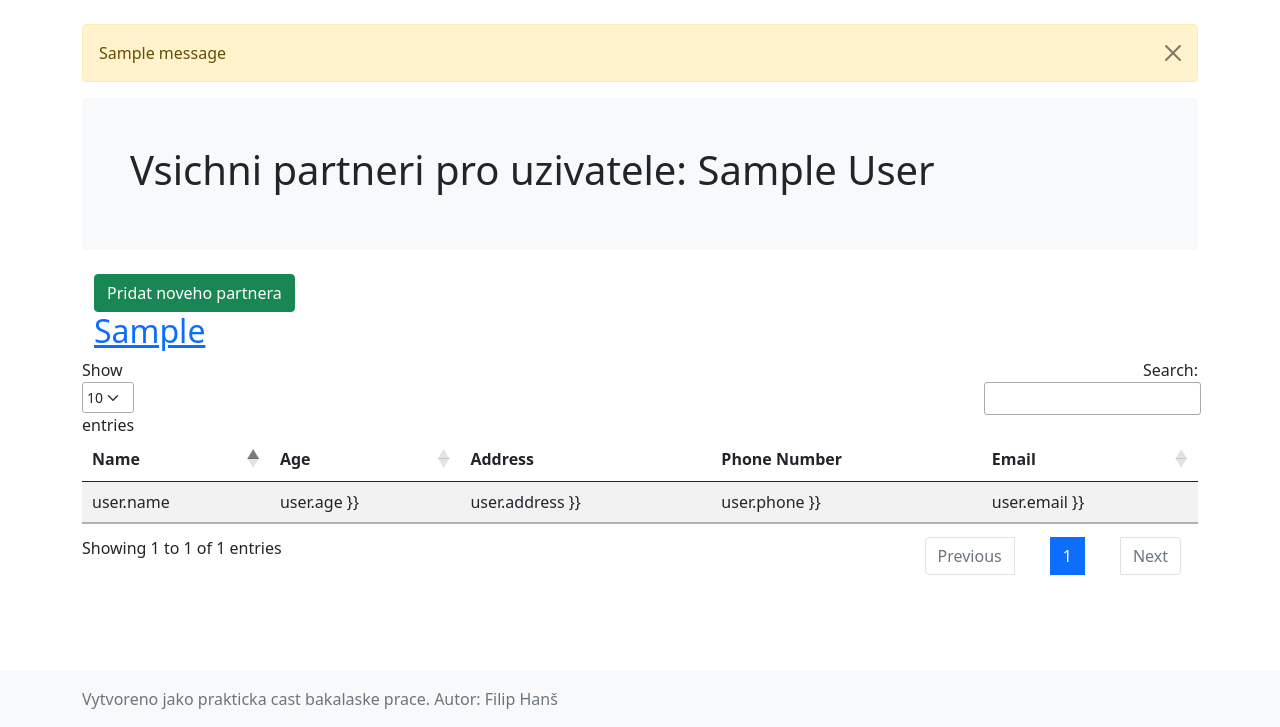
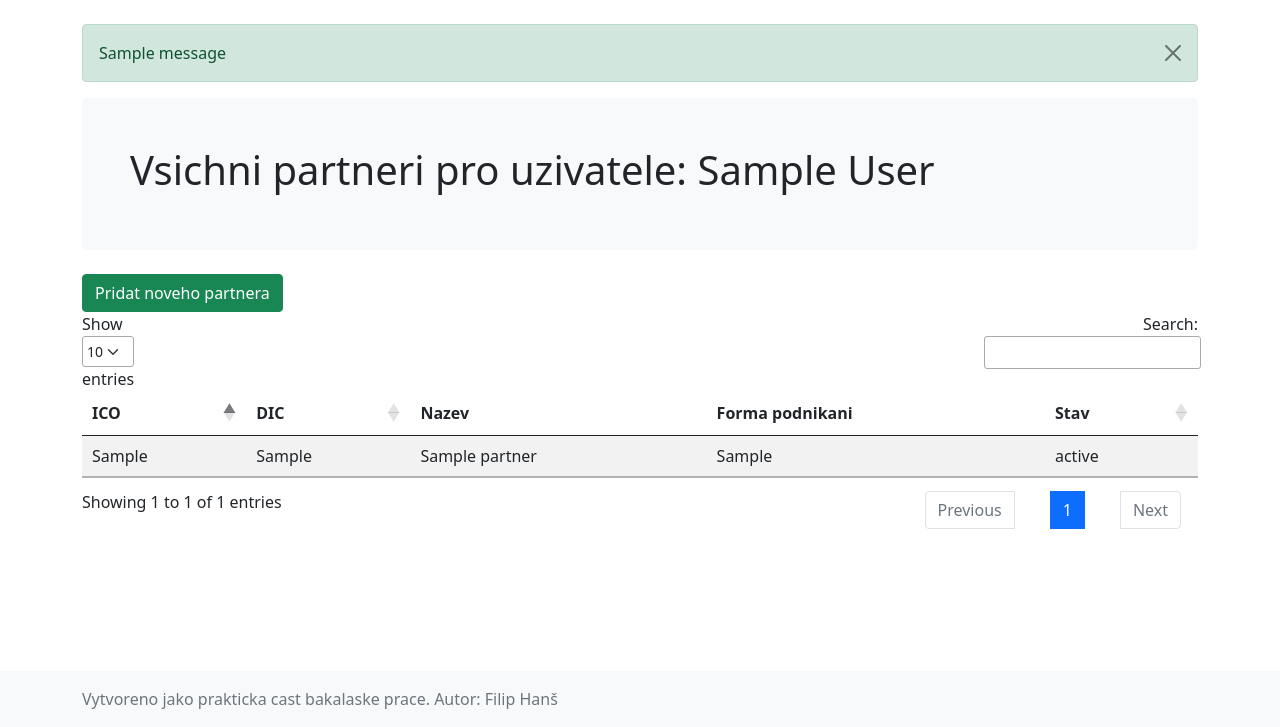
Before and after one commit to Fildah/monitoring-insolvenci, a Flask app: page /partners/ in a window 1280 px wide. Shown: the part 73-800 px from the top of the page. Run offline with Flask 2, Linux system fonts and the light colour scheme; a user stored in the database is signed in; tables that the repository leaves empty hold one stand-in row (values such as "Sample post"); one stand-in notice (Sample message) is shown; some libraries are stand-ins or nearby versions.

Commit message:
added connection to ares

```diff
--- a/requirements.txt
+++ b/requirements.txt
@@ -14,4 +14,5 @@ alembic==1.6.5
 WTForms==2.3.3
 email-validator==1.1.3
 mysqlclient==2.0.3
+requests==2.26.0
 xmltodict==0.12.0
--- a/sledovacinsolvenci/partners/forms.py
+++ b/sledovacinsolvenci/partners/forms.py
@@ -1,8 +1,8 @@
 from flask_wtf import FlaskForm
 from wtforms import StringField, SubmitField
-from wtforms.validators import DataRequired
+from wtforms.validators import DataRequired, Length
 
 
 class PartnerForm(FlaskForm):
-    ico = StringField('ICO', validators=[DataRequired()])
+    ico = StringField('ICO', validators=[DataRequired(), Length(max=8)])
     submit = SubmitField('Zalozit')
--- a/sledovacinsolvenci/partners/views.py
+++ b/sledovacinsolvenci/partners/views.py
@@ -2,6 +2,7 @@ from flask import render_template, url_for, flash, redirect, request, Blueprint,
 from flask_login import login_required, current_user
 
 from sledovacinsolvenci.extensions import db
+from sledovacinsolvenci.partners.ares import get_ares_data, fill_partner_with_ares
 from sledovacinsolvenci.partners.forms import PartnerForm
 from sledovacinsolvenci.partners.models import Partner
 
@@ -12,7 +13,8 @@ partners = Blueprint('partners', __name__)
 @login_required
 def user_partners():
     page = request.args.get('page', 1, type=int)
-    partners_for_user = Partner.query.filter(Partner.subscribers.contains(current_user)).paginate(page=page, per_page=5)
+    partners_for_user = Partner.query.filter(Partner.subscribers.contains(current_user)).paginate(page=page,
+                                                                                                  per_page=10)
     return render_template('user_partners.html', title='Sledovani partneri', partners=partners_for_user,
                            user=current_user)
 
@@ -27,12 +29,18 @@ def create_partner():
             partner.subscribers.append(current_user)
             partner.active = True
         else:
-            partner = Partner(ico=form.ico.data)
-            partner.subscribers.append(current_user)
-            db.session.add(partner)
+            partner_ares = get_ares_data(form.ico.data)
+            if partner_ares:
+                partner = fill_partner_with_ares(partner_ares)
+                partner.subscribers.append(current_user)
+                db.session.add(partner)
+            else:
+                flash('Chyba v ICO', "warning")
+                return render_template('create_partner.html', title='Vytvoreni partnera', form=form)
         db.session.commit()
-        flash('Partner vytvoren')
+        flash('Partner vytvoren', 'success')
         return redirect(url_for('partners.partner_detail', partner_id=partner.id))
+    flash('Chyba v ICO', "warning")
     return render_template('create_partner.html', title='Vytvoreni partnera', form=form)
 
 
--- a/sledovacinsolvenci/templates/base.html
+++ b/sledovacinsolvenci/templates/base.html
@@ -49,8 +49,8 @@
 </header>
 <main>
     <div class="container">
-        {% for message in get_flashed_messages() %}
-        <div class="alert alert-warning alert-dismissible fade show" role="alert">
+        {% for category, message in get_flashed_messages(with_categories=true) %}
+            <div class="alert alert-{{ category }} alert-dismissible fade show" role="alert">
                 {{ message }}
                 <button type="button" class="btn-close" data-bs-dismiss="alert" aria-label="Close"></button>
             </div>
--- a/sledovacinsolvenci/templates/user_partners.html
+++ b/sledovacinsolvenci/templates/user_partners.html
@@ -6,40 +6,36 @@
     <div class="p-5 mb-4 bg-light rounded-3">
         <h1>Vsichni partneri pro uzivatele: {{ user.first_name }} {{ user.last_name }}</h1>
     </div>
-<div class="container">
     <form action="{{ url_for('partners.create_partner') }}" method="get">
         <input class="btn btn-success" type="submit" value="Pridat noveho partnera"/>
     </form>
-</div>
-<div class="container">
-    {% for partner in partners.items %}
-    <h2><a href="{{ url_for('partners.partner_detail', partner_id=partner.id) }}">{{ partner.ico }}</a></h2>
-    {% endfor %}
-</div>
     <table class="table table-striped" id="data">
         <thead>
         <tr>
-        <th>Name</th>
-        <th>Age</th>
-        <th>Address</th>
-        <th>Phone Number</th>
-        <th>Email</th>
+            <th>ICO</th>
+            <th>DIC</th>
+            <th>Nazev</th>
+            <th>Forma podnikani</th>
+            <th>Stav</th>
         </tr>
         </thead>
         <tbody>
+        {% for partner in partners.items %}
             <tr>
-        <td>user.name</td>
-        <td>user.age }}</td>
-        <td>user.address }}</td>
-        <td>user.phone }}</td>
-        <td>user.email }}</td>
+                <td>{{ partner.ico }}</td>
+                <td>{{ partner.dic }}</td>
+                <td>{{ partner.name }}</td>
+                <td>{{ partner.business_form }}</td>
+                <td>{{ partner.state }}</td>
             </tr>
+        {% endfor %}
         </tbody>
     </table>
 {% endblock %}
 {% block scripts %}
     <script charset="utf8" src="https://code.jquery.com/jquery-3.6.0.min.js" type="text/javascript"></script>
-<script charset="utf8" src="https://cdn.datatables.net/1.10.25/js/jquery.dataTables.js" type="text/javascript"></script>
+    <script charset="utf8" src="https://cdn.datatables.net/1.10.25/js/jquery.dataTables.js"
+            type="text/javascript"></script>
     <script charset="utf8" src="https://cdn.datatables.net/1.10.25/js/dataTables.bootstrap5.js"
             type="text/javascript"></script>
     <script>
--- a/sledovacinsolvenci/users/views.py
+++ b/sledovacinsolvenci/users/views.py
@@ -16,7 +16,7 @@ def register():
                     password=form.password.data)
         db.session.add(user)
         db.session.commit()
-        flash('Dekujeme za registraci')
+        flash('Dekujeme za registraci', 'success')
         return redirect(url_for('users.login'))
     return render_template('register.html', title='Registrace do Sledovace insolvece', form=form)
 
@@ -28,7 +28,7 @@ def login():
         user = User.query.filter_by(email=form.email.data).first()
         if user.password_check(form.password.data) and user is not None:
             login_user(user)
-            flash('Uspesne prihlaseni')
+            flash('Uspesne prihlaseni', 'success')
             next_page = request.args.get('next')
             if next_page is None or not next_page[0] == '/':
                 next_page = url_for('core.index')
@@ -51,7 +51,7 @@ def account():
         current_user.first_name = form.first_name.data
         current_user.last_name = form.last_name.data
         db.session.commit()
-        flash('Uzivatelsky ucet byl aktualizovan')
+        flash('Uzivatelsky ucet byl aktualizovan', 'success')
         return redirect(url_for('users.account'))
     elif request.method == 'GET':
         form.email.data = current_user.email
```
Also changed, not shown: sledovacinsolvenci/partners/ares.py (+74 -15 lines), sledovacinsolvenci/partners/models.py (+22 -3 lines), sledovacinsolvenci/templates/create_partner.html (+9 -6 lines). Lines whose indentation alone changed are shown as unchanged.
